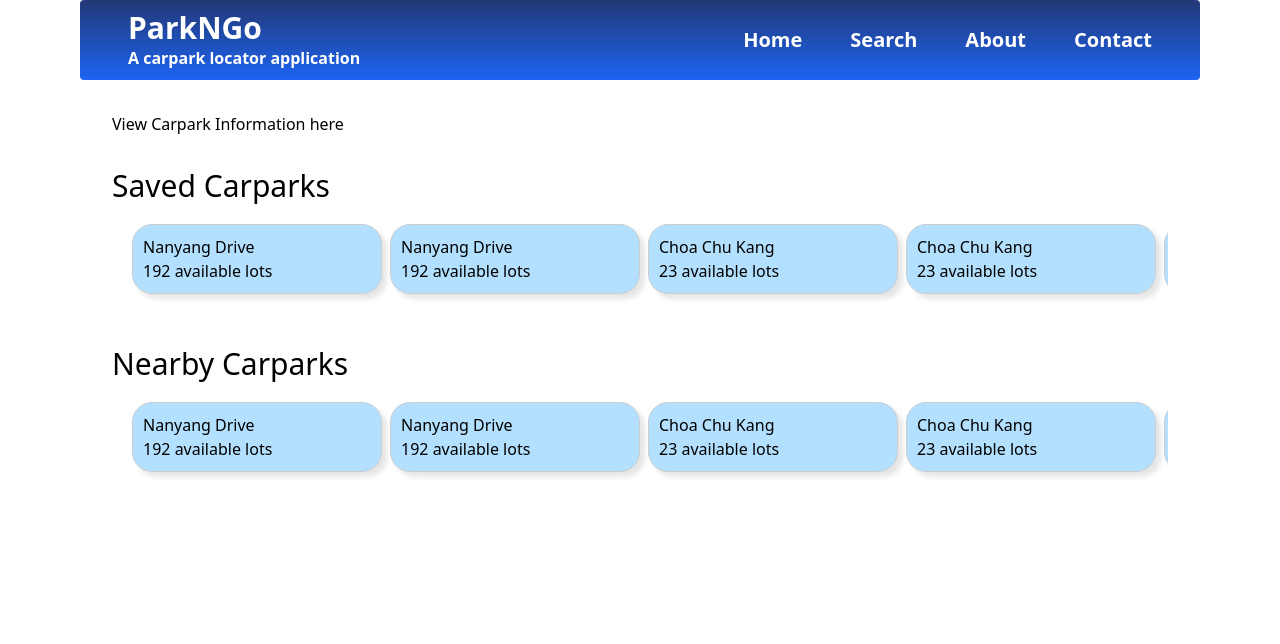
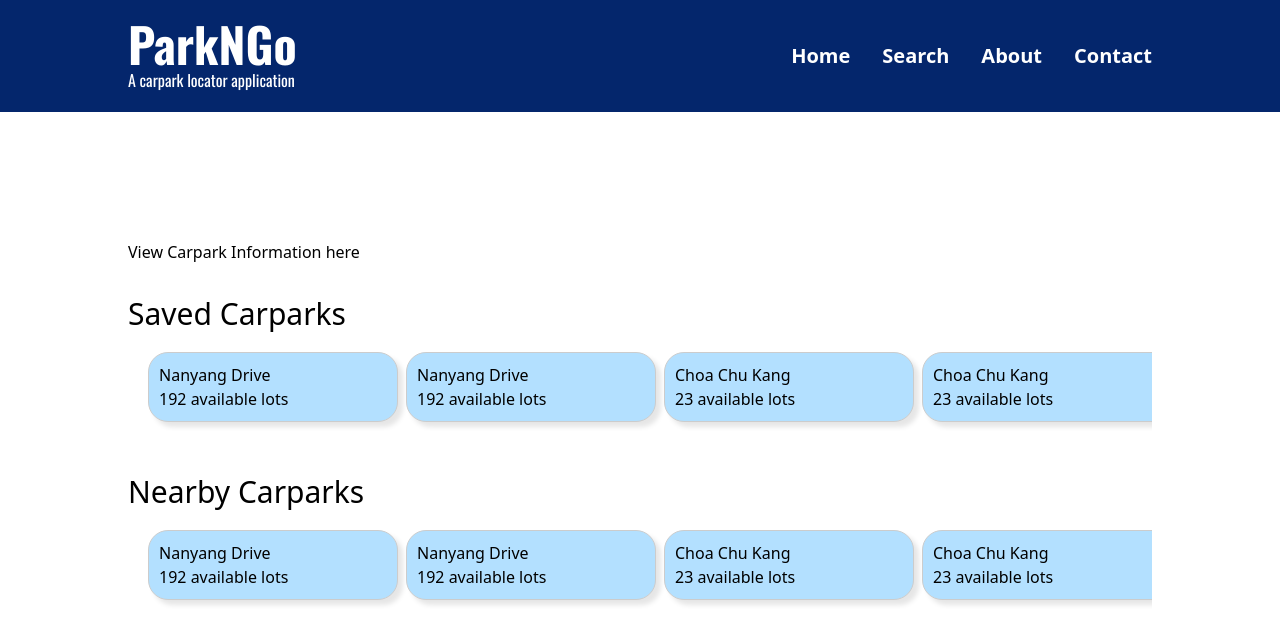
Before and after one commit to GabrielLim01/SC2006-ParkNGo, a Next.js app in the folder park-n-go/: page /dashboard in a window 1280 px wide. Shown: the top 644 px of the page. Built offline with nearby package versions, Linux system fonts and the light colour scheme.

Commit message:
feat: added fonts and color palette into tailwind

```diff
--- a/park-n-go/app/MainLayout.tsx
+++ b/park-n-go/app/MainLayout.tsx
@@ -1,41 +1,42 @@
 // React/Next.js components
 import Image from "next/image";
+import "./globals.css"
 
 // Flowbite components
 import { Navbar } from "flowbite-react";
 
 export default function Layout({ children }: { children: React.ReactNode }) {
   return (
-    <section className="md:pl-20 pr-20">
-      <Navbar fluid rounded className="bg-gradient-to-b from-blue-900 to-blue-600">
+    <div className="h-screen overflow-hidden">
+      <Navbar fluid className="sm:px-32 bg-mainBlue py-4 h-28 w-full flex-col content-center justify-items-start">
         {/* <Image
           src="/images/ParkNGo_Icon.png"
           height={100}
           width={100}
           alt="ParkNGo Logo"
         /> */}
-        <span className="text-left text-3xl font-semibold dark:text-white pl-8">
+        <span className="text-left text-5xl font-oswald font-bold text-white">
           <h1>ParkNGo</h1>
-          <h2 className="text-base">A carpark locator application</h2>
+          <h2 className="text-base -font-sans-serif-3 font-normal">A carpark locator application</h2>
         </span>
         <Navbar.Toggle />
-        <Navbar.Collapse>
+        <Navbar.Collapse className="text-lg font-bold text-white">
           <Navbar.Link href="/dashboard">
-            <h1 className="self-center whitespace-nowrap text-xl font-semibold text-white pr-4" >Home</h1>
+            <h1 className="self-center whitespace-nowrap text-xl font-semibold text-white" >Home</h1>
           </Navbar.Link>
           <Navbar.Link href="/search">
-            <h1 className="self-center whitespace-nowrap text-xl font-semibold text-white pr-4" >Search</h1>
+            <h1 className="self-center whitespace-nowrap text-xl font-semibold text-white" >Search</h1>
           </Navbar.Link>
           <Navbar.Link href="/about">
-            <h1 className="self-center whitespace-nowrap text-xl font-semibold text-white pr-4" >About</h1>
+            <h1 className="self-center whitespace-nowrap text-xl font-semibold text-white" >About</h1>
           </Navbar.Link>
           <Navbar.Link href="/contact">
-            <h1 className="self-center whitespace-nowrap text-xl font-semibold text-white pr-8" >Contact</h1>
+            <h1 className="self-center whitespace-nowrap text-xl font-semibold text-white" >Contact</h1>
           </Navbar.Link>
         </Navbar.Collapse>
       </Navbar>
 
-      <div>{children}</div>
+      <div className="m-32">{children}</div>
 
       {/* Animation */}
       {/* <div className="box">
@@ -50,7 +51,7 @@ export default function Layout({ children }: { children: React.ReactNode }) {
         <div></div>
         <div></div>
       </div> */}
-    </section>
+    </div>
   );
 }
 
--- a/park-n-go/app/dashboard/page.tsx
+++ b/park-n-go/app/dashboard/page.tsx
@@ -36,7 +36,7 @@ export default function Dashboard() {
       <Head>
         <title>Dashboard</title>
       </Head>
-      <main className="bg-white min-h-screen flex-col items-center justify-between text-black p-8">
+      <main className="bg-white min-h-screen flex-col items-center justify-between text-black">
         <Link href="/dashboard/carparkInformation"><h1>View Carpark Information here</h1></Link>
         {/* <ReactSearchKit>
           <SearchBar />
@@ -84,6 +84,6 @@ export default function Dashboard() {
           <CarparkItem id="CKCC139" address="Choa Chu Kang" availLots={23} />
         </div >
       </main >
-    </Layout >
+    </Layout>
   );
 }
--- a/park-n-go/app/globals.css
+++ b/park-n-go/app/globals.css
@@ -132,6 +132,7 @@ body {
 	left: 7%;
 	animation: animate 10s linear infinite;
 }
+
 @keyframes animate {
 	0% {
 		transform: scale(0) translateY(0) rotate(50deg);
--- a/park-n-go/app/layout.tsx
+++ b/park-n-go/app/layout.tsx
@@ -1,8 +1,18 @@
 import type { Metadata } from "next";
-import { Inter } from "next/font/google";
+import {Oswald, Source_Sans_3} from "next/font/google";
 import "./globals.css";
 
-const inter = Inter({ subsets: ["latin"] });
+const oswald = Oswald({
+  subsets: ['latin'],
+  display: 'swap',
+  variable: '--font-oswald',
+})
+
+const source_sans_3 = Source_Sans_3({
+  subsets: ['latin'],
+  display: 'swap',
+  variable: '--font-source-sans-3',
+})
 
 export const metadata: Metadata = {
   title: "ParkNGo Application"
@@ -14,7 +24,7 @@ export default function RootLayout({
   children: React.ReactNode;
 }) {
   return (
-    <html lang="en">
+    <html lang="en" className={`${oswald.variable} ${source_sans_3.variable}`}>
       <body>{children}</body>
     </html>
   );
--- a/park-n-go/app/view/page.tsx
+++ b/park-n-go/app/view/page.tsx
@@ -19,7 +19,7 @@ import "./index.css";
 // import { ReactSearchKit, SearchBar } from 'react-searchkit';
 
 // Google API
-// import { APIProvider, Map, Marker } from '@vis.gl/react-google-maps';
+import { APIProvider, Map, Marker } from '@vis.gl/react-google-maps';
 const API_KEY = globalThis.NEXT_PUBLIC_GMAPS_API_KEY ?? (process.env.NEXT_PUBLIC_GMAPS_API_KEY as string);
 
 export default function Home() {
--- a/park-n-go/tailwind.config.ts
+++ b/park-n-go/tailwind.config.ts
@@ -10,19 +10,26 @@ const config: Config = {
     flowbite.content(),
   ],
   theme: {
+    colors: {
+      mainBlue : "#04266C",
+      secBlue : "#2541B2",
+      dGrey : "#716E77",
+      lGrey : "E2E4EF",
+      lightBlue : "06BEE1",
+    },
     extend: {
       backgroundImage: {
         "gradient-radial": "radial-gradient(var(--tw-gradient-stops))",
         "gradient-conic":
           "conic-gradient(from 180deg at 50% 50%, var(--tw-gradient-stops))",
-      }
-      // fontFamily: {
-      //   'sans': ['ui-sans-serif', 'system-ui', ...],
-      //   'serif': ['ui-serif', 'Georgia', ...],
-      //   'mono': ['ui-monospace', 'SFMono-Regular', ...],
-      //   'display': ['Oswald', ...],
-      //   'body': ['"Open Sans"', ...],
-      // }
+      },
+      fontFamily: {
+        'sans': ['ui-sans-serif', 'system-ui'],
+        'serif': ['ui-serif', 'Georgia'],
+        'mono': ['ui-monospace', 'SFMono-Regular'],
+        'oswald' : ['var(--font-oswald)'],
+        'sans-serif-3' : ['var(--font-source-sans-3)']
+      },
     }
   },
   plugins: [
```
